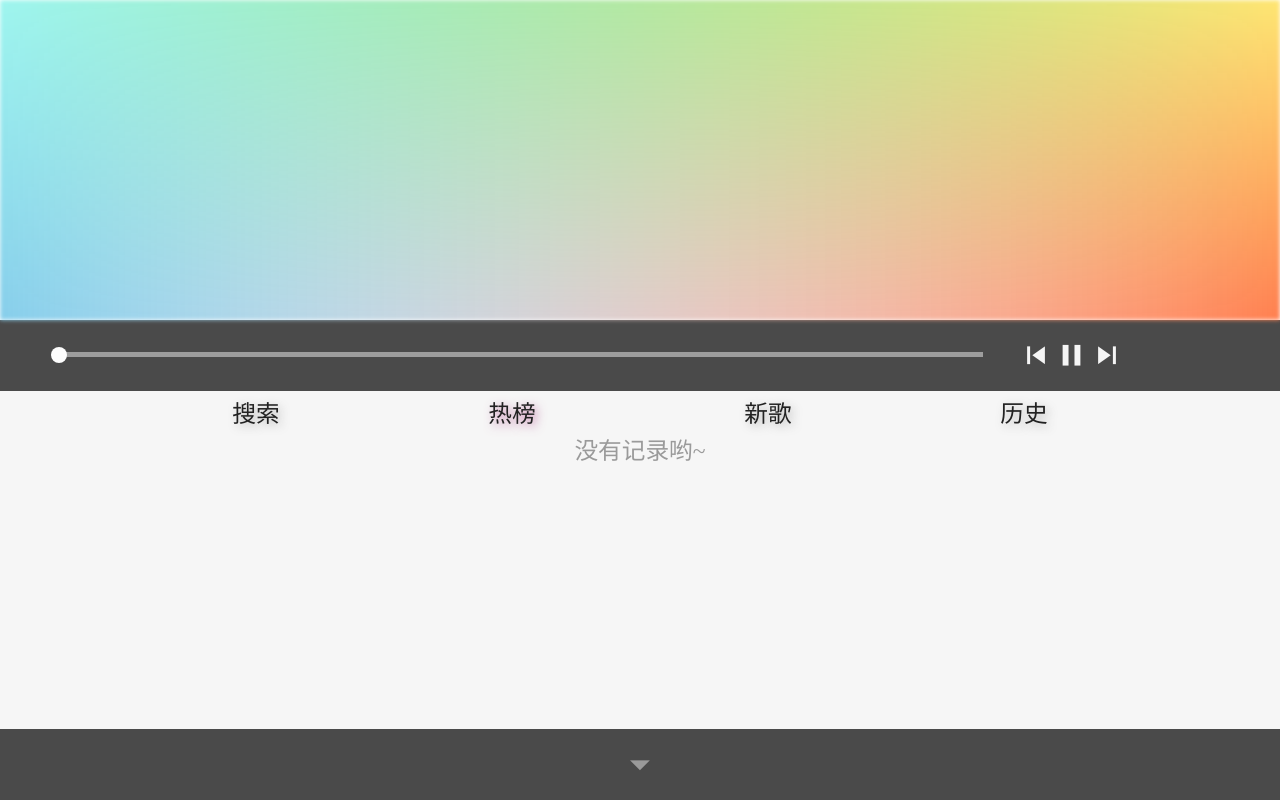
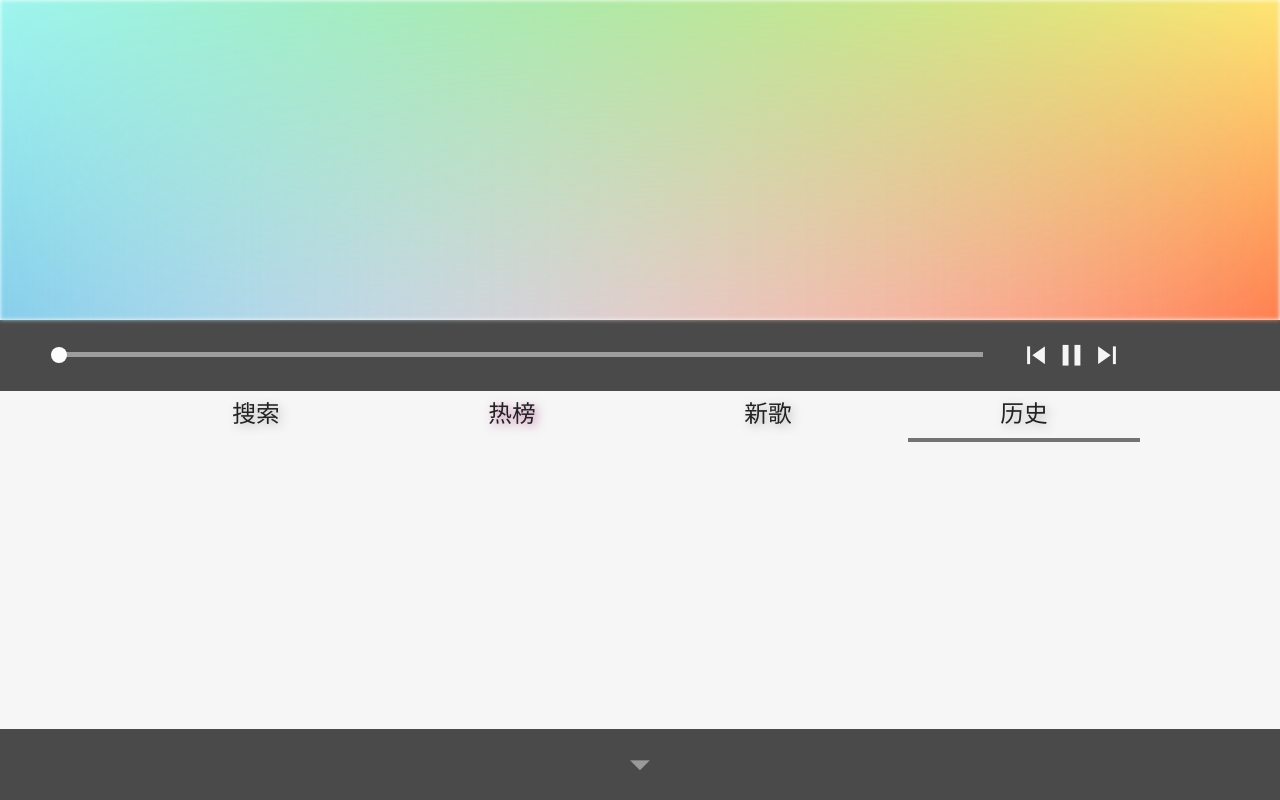
Before and after one commit to ccchangkong/ccplayer, a Vue app: page /#/history in a window 1280 px wide. Built offline with nearby package versions, Linux system fonts and the light colour scheme.

Commit message:
接着写样式

```diff
--- a/src/App.vue
+++ b/src/App.vue
@@ -6,7 +6,7 @@
      </header>
      <main  @touchstart="appTh">
       <player></player>
-      <section class="a-view">
+      <section>
       <nav>
           <router-link to='/search'>搜索</router-link>
           <router-link to='/hot'>热榜</router-link>
@@ -148,7 +148,7 @@ section {
   background-color: inherit;
   color: #9a9a9a;
   opacity: 0;
-  transition: 1s cubic-bezier(0.23, 1, 0.32, 1);
+  transition: 1s;
   transform: translate3d(0, 0, 0);
   overflow: hidden;
   /*will-change: opacity,background-color;*/
@@ -166,9 +166,15 @@ nav {
   line-height: 2rem;
   padding: 0 10%;
 }
+.router-link-active{
+    border-bottom: 0.2rem solid #737373;
+}
 nav a{
   flex: auto;
   text-shadow: 3px 3px 10px rgba(174, 174, 174, 0.8);
+  transition: .5s;
+   margin: 0 0.5rem;
+   border-bottom: 0.1rem solid inherit;
 }
 nav a:nth-of-type(2){
   text-shadow:3px 3px 10px rgba(187, 97, 155, 0.8);
--- a/src/components/searchBtn.vue
+++ b/src/components/searchBtn.vue
@@ -1,7 +1,7 @@
 <template>
     <div class="text-field">
+        <input type="text" v-model="audio.keyWord" @keyup.enter='ajax'>
       <i class="material-icons"@click='ajax'>search</i>
-        <input type="text" v-model="audio.keyWord" @keyup.enter='ajax'>
     </div>
 </template>
 
@@ -74,7 +74,7 @@ input{
   background-color: inherit;
   text-align: center;
   line-height: 2rem;
-
+  vertical-align: bottom;
 }
 .text-field::after{
   content: '';
@@ -85,7 +85,7 @@ input{
   width: 0;
   /*background-color: #fdfdfd;*/
   /*background-color: #000;*/
-  transition: .5s;
+  transition: .5s  cubic-bezier(0.23, 1, 0.32, 1);
   transform: translateX(-50%);
 }
 .text-field:hover::after{
--- a/src/views/history.vue
+++ b/src/views/history.vue
@@ -1,8 +1,8 @@
 <template>
   <div class="a-view">
     <ul class="view-ul">
-      <li v-if="historyList = []">没有记录哟~</li>
-      <li v-else v-for="(i,n) in historyList" class="view-li">
+      <!--<li v-if="historyList.length = 0">没有记录哟~</li>-->
+      <li v-for="(i,n) in historyList" class="view-li">
         <p @click="fill(i)" class="view-p"><span class="view-p-title">{{ i.title }}</span><span class="view-p-singer">{{i.singer}}</span></p>
       </li>
     </ul>
--- a/src/vuex/store.js
+++ b/src/vuex/store.js
@@ -12,8 +12,8 @@ const store = new Vuex.Store({
       songUrl: '',
       songId: '105552428',
       imgUrl: '',
-      title: '',
-      singer: '',
+      title: '你好呀',
+      singer: '请搜索歌曲',
       currentLength: 0,
       songLength: 0,
       currentFlag: true,
```
